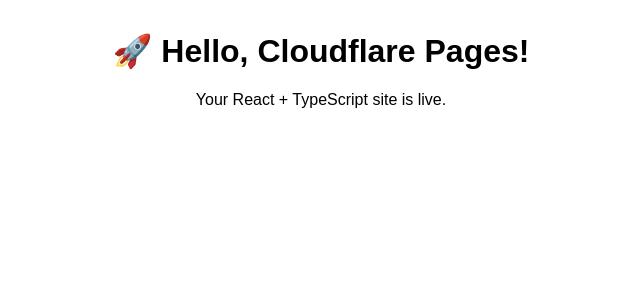
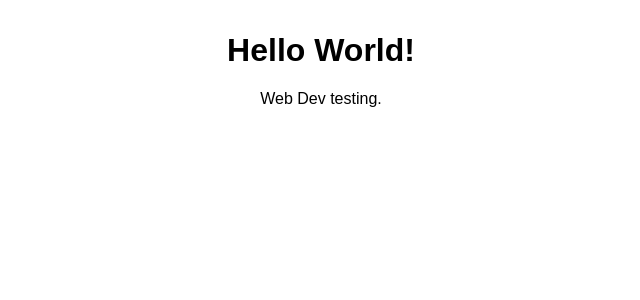
Before and after one commit to zwjc/frontend, a React (Create React App) app: page / in a window 1280 px wide. Shown: the top 300 px of the page, without its empty margins (319-959 px from the left). Built offline with nearby package versions, Linux system fonts and the light colour scheme.

Commit message:
chore: text change

```diff
--- a/src/App.tsx
+++ b/src/App.tsx
@@ -4,8 +4,8 @@ import './App.css';
 
 const App: React.FC = () => (
   <div style={{ fontFamily: 'sans-serif', textAlign: 'center', marginTop: '2rem' }}>
-    <h1>🚀 Hello, Cloudflare Pages!</h1>
-    <p>Your React + TypeScript site is live.</p>
+    <h1>Hello World!</h1>
+    <p>Web Dev testing.</p>
   </div>
 );
 
```
